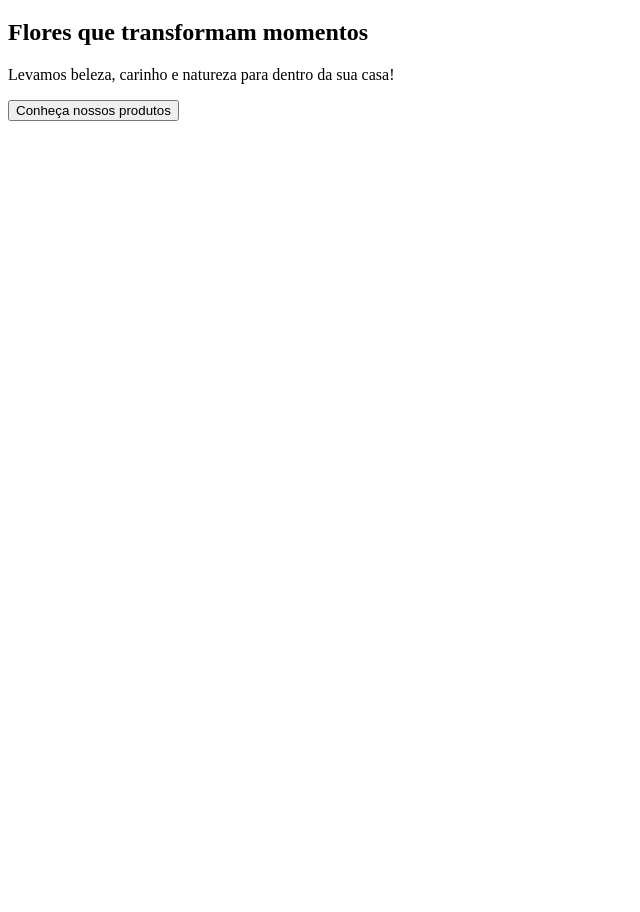
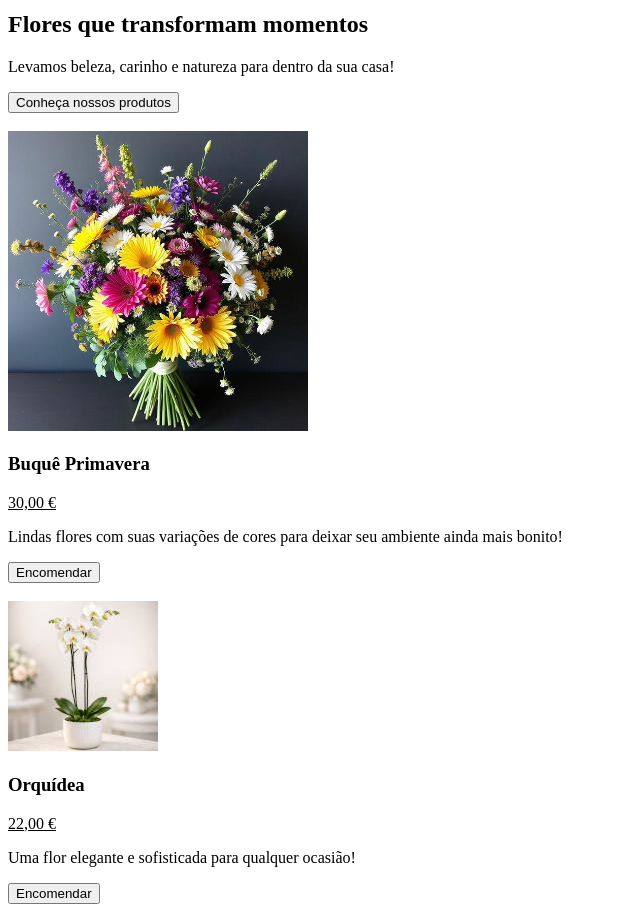
Before and after one commit to caroline-torres/flordecasa-floricultura, a plain HTML site: page index.html in a window 1280 px wide. Shown: the part 520-1432 px from the top of the page, without its empty margins (0-640 px from the left). Before the commit the page ends 800 px from the top, so only its background shows below. Drawn offline with Linux system fonts and the light colour scheme.

Commit message:
feature:adicão de dois produtos (Buquê Primavera e Orquídea)

```diff
--- a/index.html
+++ b/index.html
@@ -6,7 +6,7 @@
     <title>Flor de casa</title>
 </head>
 <body>
-<<<<<<< HEAD
+
     <h1>Flor de Casa</h1>
     <ul>
         <li>Início</li>
@@ -16,10 +16,29 @@
     </ul>
     <button>Fazer Encomenda</button>
 <br>
+<br>
     <img src="GIRASSOIS-1.png" alt=" buquê de Girassol"width="300" height="300">
     <h2>Flores que transformam momentos</h2>
     <p>Levamos beleza, carinho e natureza para dentro da sua casa!</p>
     <button>Conheça nossos produtos</button>
+    <br>
+    <br>
+    <img src="florprojeto.jpeg" alt="buquê primavera" width="300" height="300">
+    <br>
+    <h3>Buquê Primavera</h3>
+    <p><ins>30,00 €</ins></p>
+    <p>Lindas flores com suas variações de cores para deixar seu ambiente ainda mais bonito!</p>
+    <button>Encomendar</button>
+    <br>
+    <br>
+    <img src="florprojeto1.jpeg" alt="">
+    <h3>Orquídea</h3>
+    <p><ins>22,00 €</ins></p>
+    <p>Uma flor elegante e sofisticada para qualquer ocasião!</p>
+    <button>Encomendar</button>
+
+
+
 
 </body>
 </html>
```
Also changed, not shown: florprojeto.jpeg (added), florprojeto1.jpeg (added).
